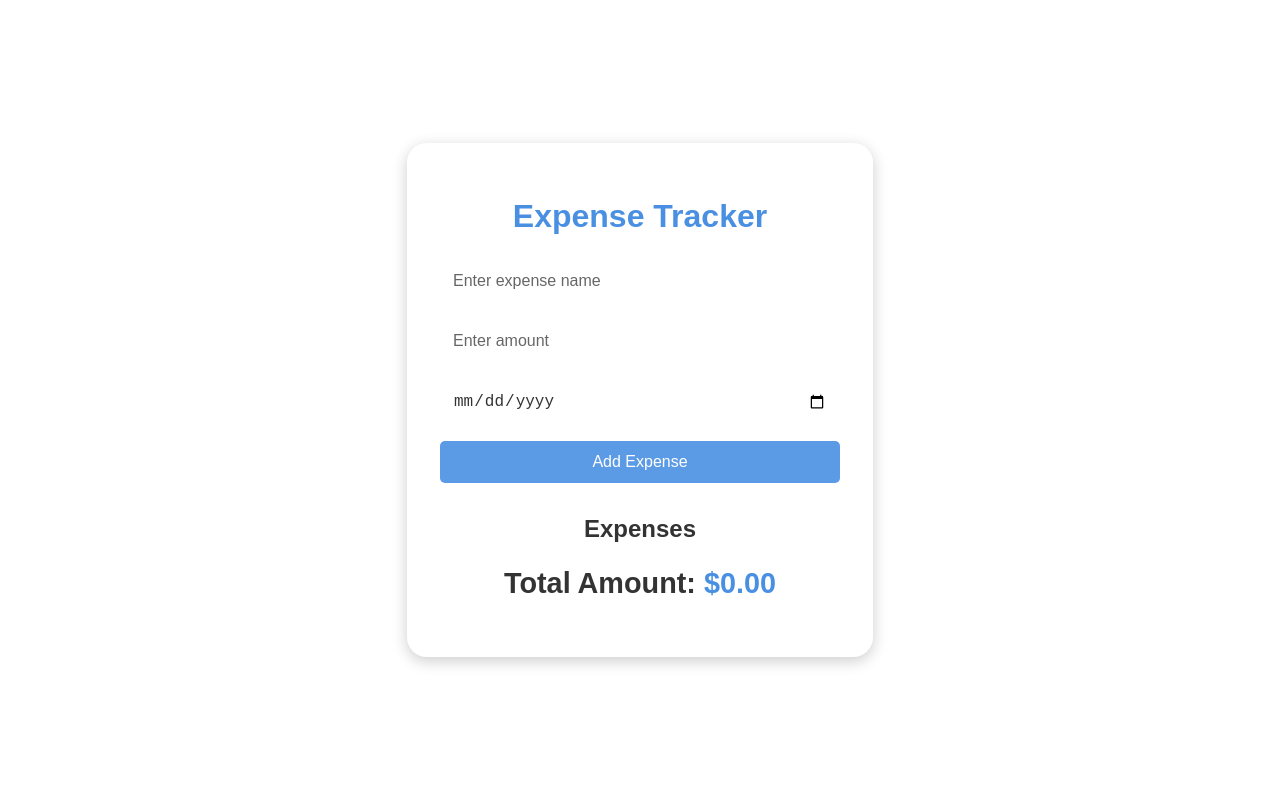
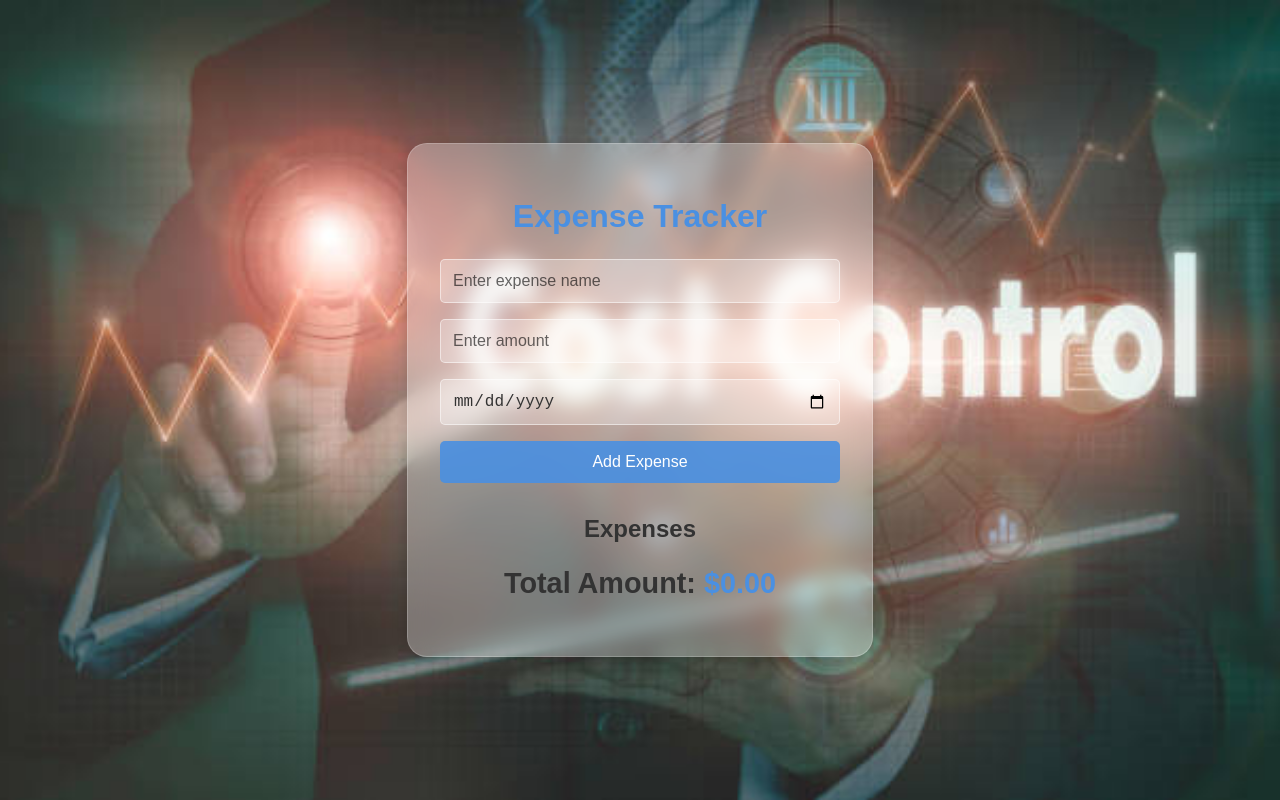
Before and after one commit to kiruthika432/Expence-Tracker, a plain HTML site: page index.html in a window 1280 px wide. Drawn offline with Linux system fonts and the light colour scheme; the site is published under a folder, as on GitHub Pages, so addresses that start at the root find nothing.

Commit message:
style.css

```diff
--- a/style.css
+++ b/style.css
@@ -8,7 +8,7 @@ body {
     justify-content: center;
     align-items: center;
     height: 100vh;
-    background-image: url('/istockphoto-1355270064-612x612.jpg');
+    background-image: url('./istockphoto-1355270064-612x612.jpg');
     background-size: cover;
     background-position: center;
     background-repeat: no-repeat;
```
